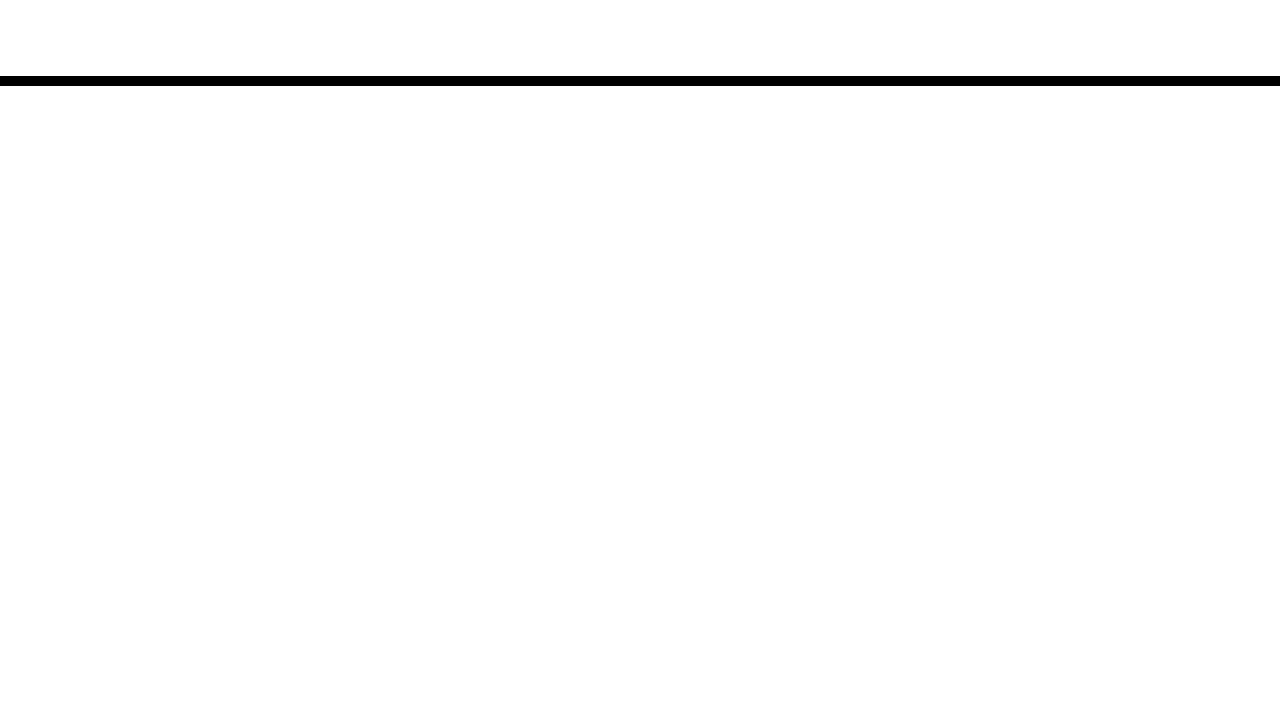
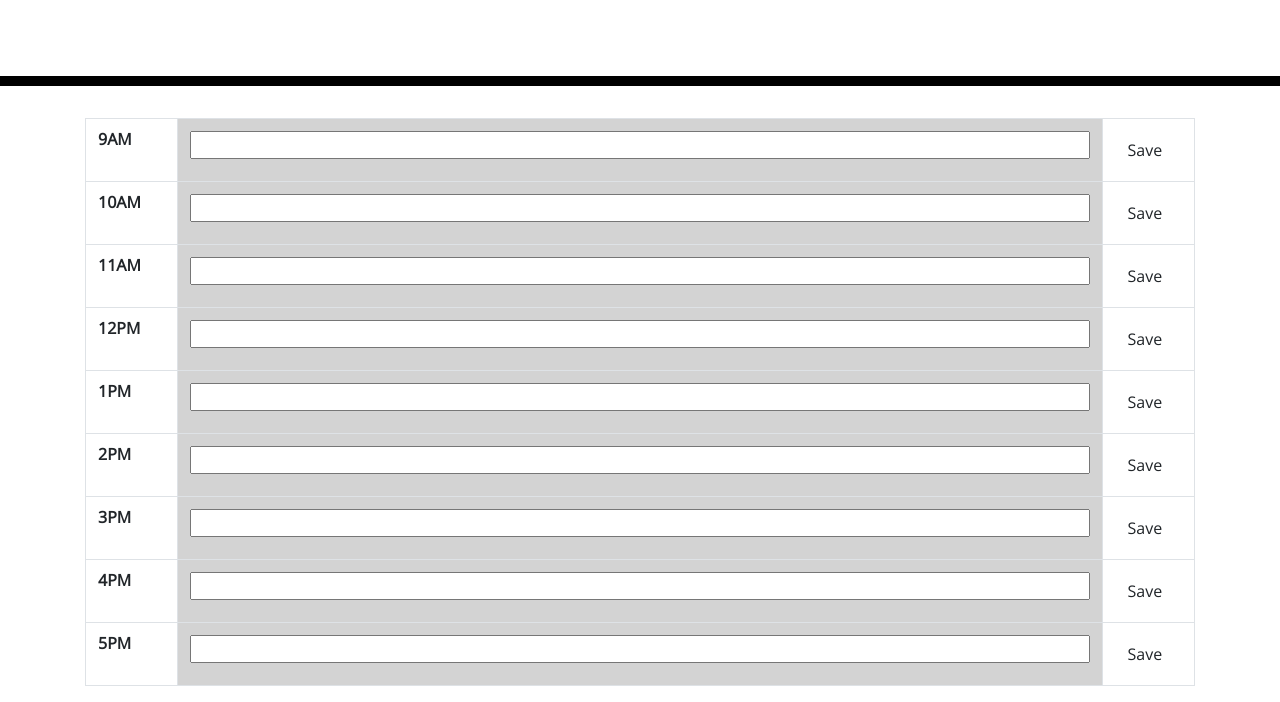
Before and after one commit to RosemarieHalim/05-challenge, a plain HTML site: page index.html in a window 1280 px wide. Shown: the part 182-884 px from the top of the page. Before the commit the page ends 800 px from the top, so only its background shows below. Drawn offline with nearby package versions, Linux system fonts and the light colour scheme.

Commit message:
added base html

```diff
--- a/assets/css/style.css
+++ b/assets/css/style.css
@@ -69,3 +69,7 @@ textarea{
   font-size: 20px;
   transition: all .3s ease-in-out;
 }
+
+.task {
+  background-color: lightgrey;
+}
--- a/assets/js/script.js
+++ b/assets/js/script.js
@@ -0,0 +1,86 @@
+// NOTES
+// be able to show current date
+// time of day is constant, so when task is past time turns red
+// able to select and add
+// save button save to local storage
+
+var taskFormEl = $('#task-form');
+var taskListEl = $('#task-list');
+
+// CURRENT DATE FUNCTION
+
+
+// ADD TASK FUNCTION
+// function addTask(event) {
+//     event.preventDefault();
+
+//     var shoppingItem = $('input[name="shopping-input"]').val();
+
+//     if (!shoppingItem) {
+//       console.log('No shopping item filled out in form!');
+//       return;
+//     }
+
+//     var shoppingListItemEl = $(
+//       '<li class="flex-row justify-space-between align-center p-2 bg-light text-dark">'
+//     );
+//     shoppingListItemEl.text(shoppingItem);
+
+//     // add delete button to remove shopping list item
+//     shoppingListItemEl.append(
+//       '<button class="btn btn-danger btn-small delete-item-btn">Remove</button>'
+//     );
+
+//     // print to the page
+//     shoppingListEl.append(shoppingListItemEl);
+
+//     // clear the form input element
+//     $('input[name="shopping-input"]').val('');
+// }
+
+// TIMEBLOCK TIME FUNCTION (CHECK)
+
+
+// SAVE BUTTON FUNCTION
+var saveTasks = function() {
+    localStorage.setItem("tasks", JSON.stringify(tasks));
+};
+
+// save button in modal was clicked
+// $("#task-form-modal .btn-save").click(function() {
+//     // get form values
+//     var taskText = $("#modalTaskDescription").val();
+//     var taskDate = $("#modalDueDate").val();
+
+//     if (taskText && taskDate) {
+//       createTask(taskText, taskDate, "toDo");
+
+//       // close modal
+//       $("#task-form-modal").modal("hide");
+
+//       // save in tasks array
+//       tasks.toDo.push({
+//         text: taskText,
+//         date: taskDate
+//       });
+
+//       saveTasks();
+//     }
+//   });
+
+  // task text was clicked
+// $(".list-group").on("click", "p", function() {
+//     // get current text of p element
+//     var text = $(this)
+//       .text()
+//       .trim();
+
+//     // replace p element with a new textarea
+//     var textInput = $("<textarea>").addClass("form-control").val(text);
+//     $(this).replaceWith(textInput);
+
+//     // auto focus new element
+//     textInput.trigger("focus");
+//   });
+
+shoppingFormEl.on('submit', handleFormSubmit);
--- a/index.html
+++ b/index.html
@@ -29,7 +29,56 @@
       <p id="currentDay" class="lead"></p>
     </header>
     <div class="container">
-      <!-- Timeblocks go here -->
+      <!-- Timeblocks go here 9-5-->
+      <table class="table table-bordered">
+        <tbody id="task-form">
+          <tr>
+            <th scope="row" class="col-lg-1 col-sm-1">9AM</th>
+            <td class="col-lg-10 col-sm-10 task"><input type="text" class="form-input w-100" name="task-input"/></td>
+            <td class="col-lg-1 col-sm-1 save"><button class="btn">Save</button></td>
+          </tr>
+          <tr>
+            <th scope="row">10AM</th>
+            <td class="task"><input type="text" class="form-input w-100" name="task-input"/></td>
+            <td class="save"><button class="btn">Save</button></td>
+          </tr>
+          <tr>
+            <th scope="row">11AM</th>
+            <td class="task"><input type="text" class="form-input w-100" name="task-input"/></td>
+            <td class="save"><button class="btn">Save</button></td>
+          </tr>
+          <tr>
+            <th scope="row">12PM</th>
+            <td class="task"><input type="text" class="form-input w-100" name="task-input"/></td>
+            <td class="save"><button class="btn">Save</button></td>
+          </tr>
+          <tr>
+            <th scope="row">1PM</th>
+            <td class="task"><input type="text" class="form-input w-100" name="task-input"/></td>
+            <td class="save"><button class="btn">Save</button></td>
+          </tr>
+          <tr>
+            <th scope="row">2PM</th>
+            <td class="task"><input type="text" class="form-input w-100" name="task-input"/></td>
+            <td class="save"><button class="btn">Save</button></td>
+          </tr>
+          <tr>
+            <th scope="row">3PM</th>
+            <td class="task"><input type="text" class="form-input w-100" name="task-input"/></td>
+            <td class="save"><button class="btn">Save</button></td>
+          </tr>
+          <tr>
+            <th scope="row">4PM</th>
+            <td class="task"><input type="text" class="form-input w-100" name="task-input"/></td>
+            <td class="save"><button class="btn">Save</button></td>
+          </tr>
+          <tr>
+            <th scope="row">5PM</th>
+            <td class="task"><input type="text" class="form-input w-100" name="task-input"/></td>
+            <td class="save"><button class="btn">Save</button></td>
+          </tr>
+        </tbody>
+      </table>
     </div>
 
     <script src="./assets/js/script.js"></script>
```
